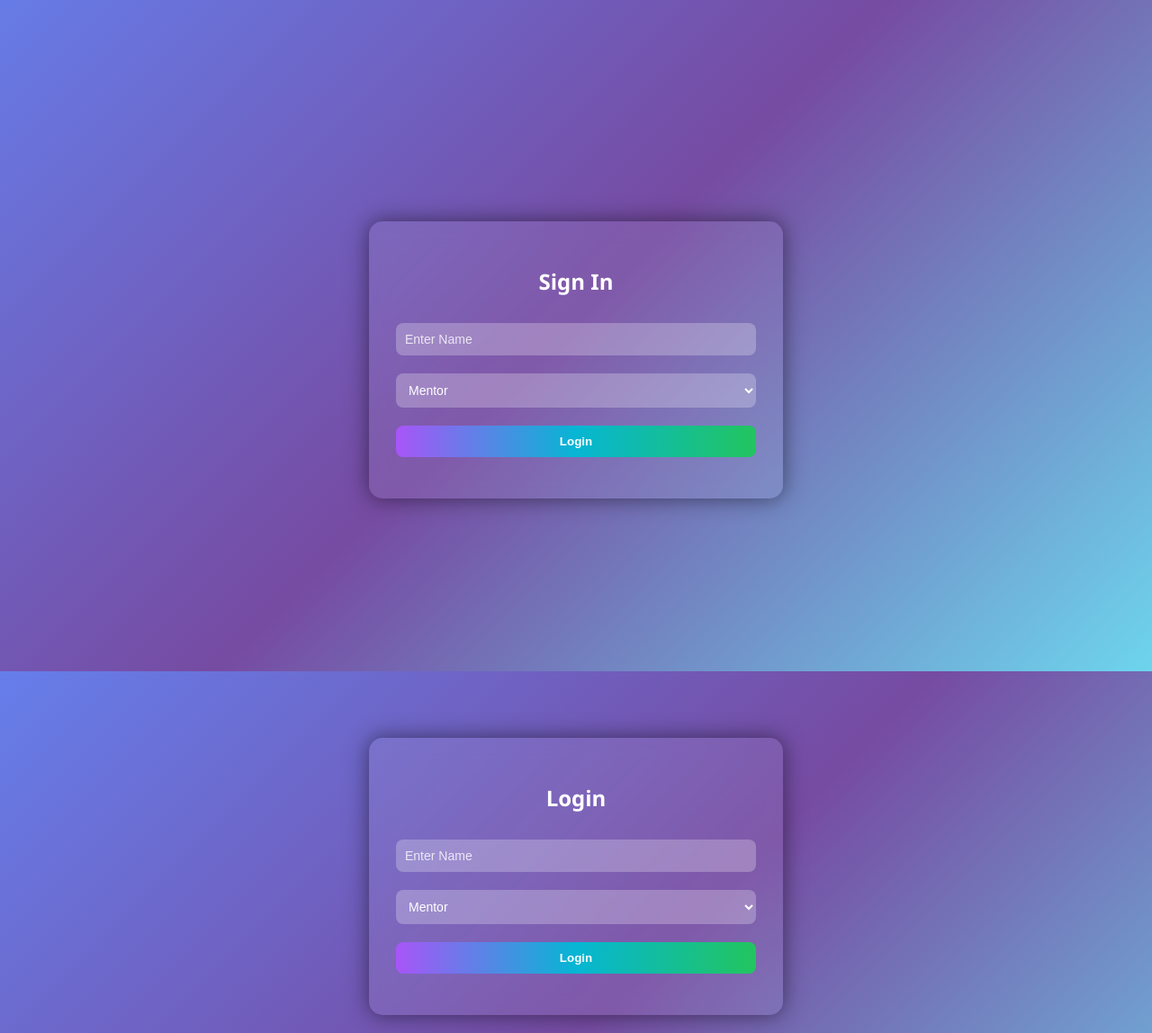
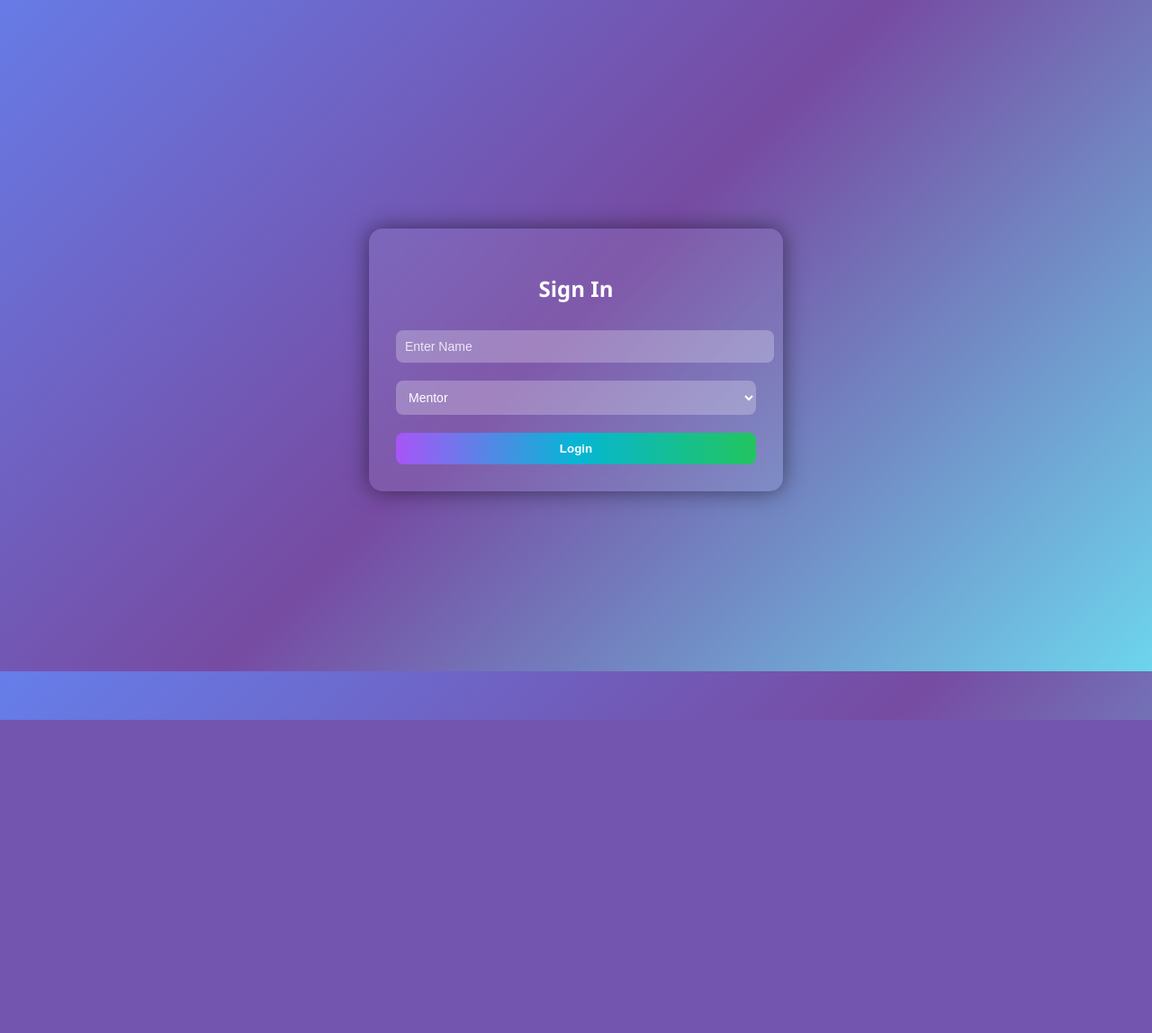
Before and after one commit to beherahitesh77/mentor-mentee-project, a Flask app: page / in a window 1280 px wide. Shown: the part 54-1202 px from the top of the page at 90% size. After the commit the page ends 854 px from the top, so only its background shows below. Run offline with Flask 3, Linux system fonts and the light colour scheme.

Commit message:
Fixed login UI, removed duplicate forms, improved CSS and mentor dashboard

```diff
--- a/templates/login.html
+++ b/templates/login.html
@@ -1,7 +1,12 @@
-<link rel="stylesheet" href="/static/style.css">
+<!DOCTYPE html>
+<html>
+<head>
+    <title>Login</title>
+    <link rel="stylesheet" href="/static/style.css">
+</head>
+<body>
 
 <div class="navbar">Mentor Mentee System</div>
-<link rel="stylesheet" href="/static/style.css">
 
 <div class="center">
     <div class="card">
@@ -20,19 +25,5 @@
     </div>
 </div>
 
-<div class="container">
-    <div class="card">
-        <h2>Login</h2>
-
-        <form method="POST">
-            <input name="name" placeholder="Enter Name"><br>
-
-            <select name="role">
-                <option value="mentor">Mentor</option>
-                <option value="mentee">Mentee</option>
-            </select><br>
-
-            <button type="submit">Login</button>
-        </form>
-    </div>
-</div>
+</body>
+</html>
```
